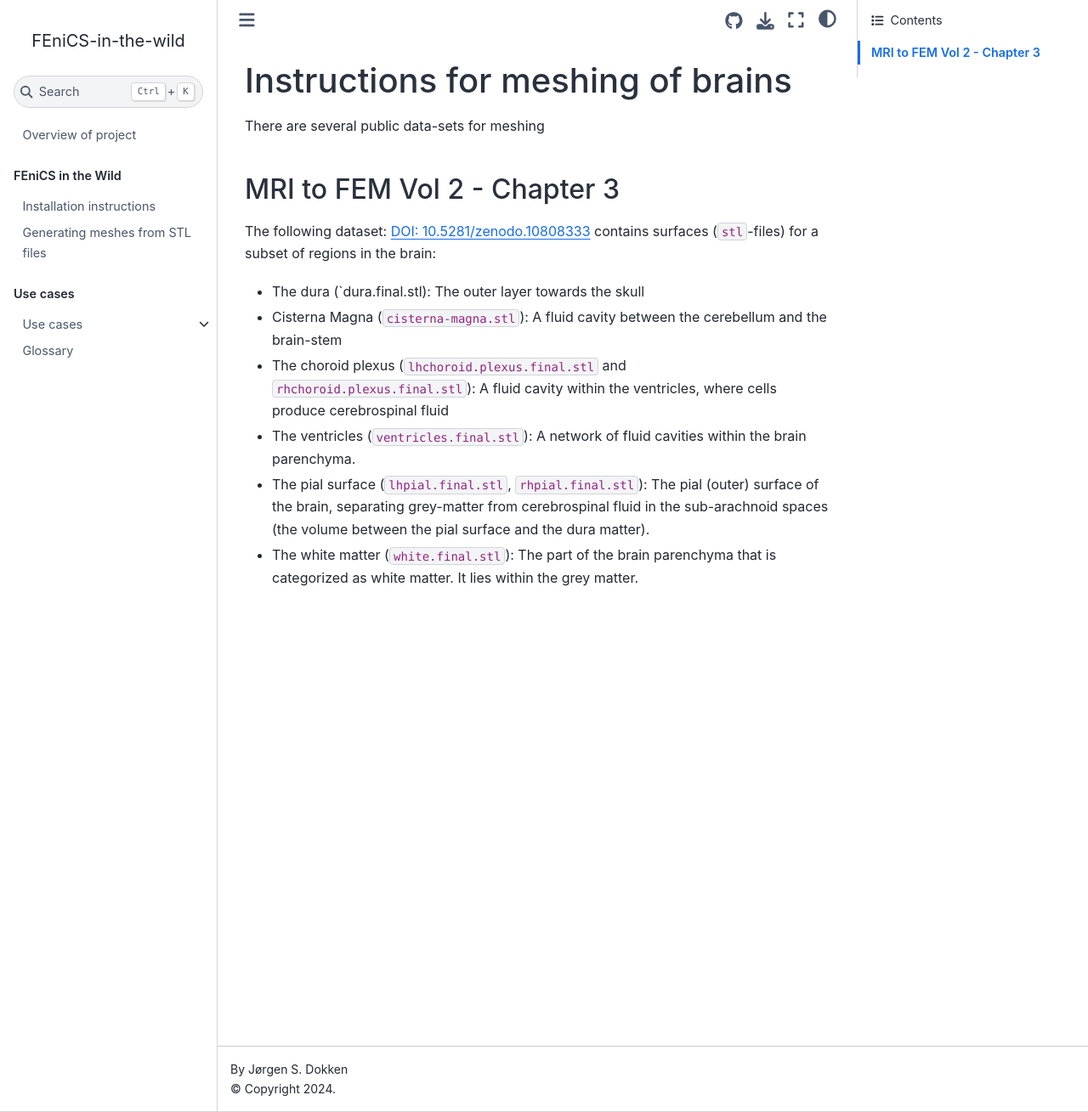
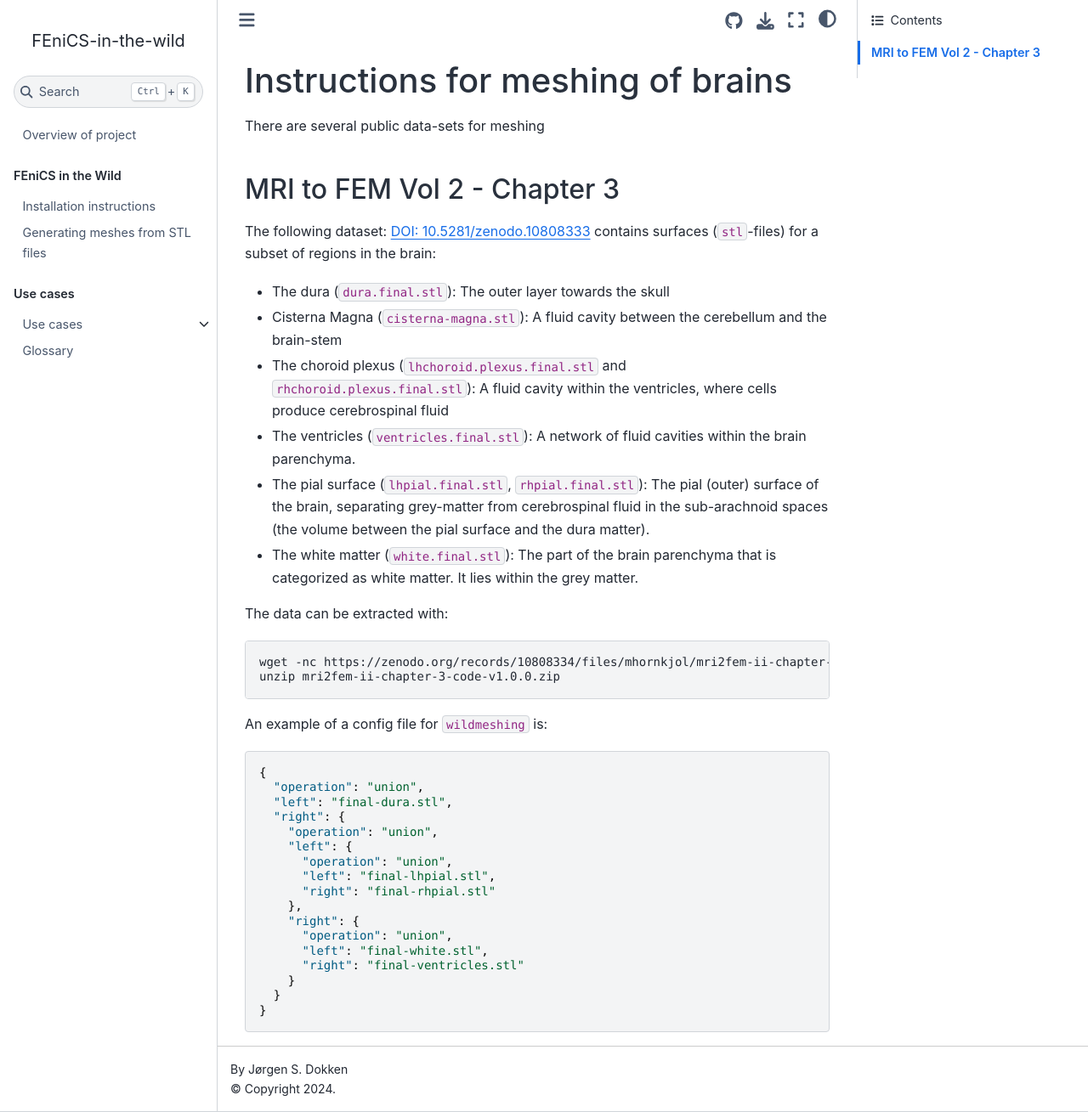
Before and after one commit to scientificcomputing/fenics-in-the-wild, a Jupyter Book: the page built from meshing_instructions.md, in a window 1280 px wide and 1309 px high. Shown: the whole window at 85% size. Built offline with Jupyter Book 1.0.4 settings and Sphinx 7.4.7 and the Sphinx Book theme 1.1.4, drawn with Linux system fonts in a browser that asks for light colours.

Commit message:
Add some more instructions

````diff
--- a/meshing_instructions.md
+++ b/meshing_instructions.md
@@ -7,9 +7,38 @@ There are several public data-sets for meshing
 The following dataset: [DOI: 10.5281/zenodo.10808333](https://doi.org/10.5281/zenodo.10808333)
 contains surfaces (`stl`-files) for a subset of regions in the brain:
 
-- The dura (`dura.final.stl): The outer layer towards the skull
+- The dura (`dura.final.stl`): The outer layer towards the skull
 - Cisterna Magna (`cisterna-magna.stl`): A fluid cavity between the cerebellum and the brain-stem
 - The choroid plexus (`lhchoroid.plexus.final.stl` and `rhchoroid.plexus.final.stl`): A fluid cavity within the ventricles, where cells produce cerebrospinal fluid
 - The ventricles (`ventricles.final.stl`): A network of fluid cavities within the brain parenchyma.
 - The pial surface (`lhpial.final.stl`, `rhpial.final.stl`): The pial (outer) surface of the brain, separating grey-matter from cerebrospinal fluid in the sub-arachnoid spaces (the volume between the pial surface and the dura matter).
 - The white matter (`white.final.stl`): The part of the brain parenchyma that is categorized as white matter. It lies within the grey matter.
+
+The data can be extracted with:
+
+```bash
+wget -nc https://zenodo.org/records/10808334/files/mhornkjol/mri2fem-ii-chapter-3-code-v1.0.0.zip && \
+unzip mri2fem-ii-chapter-3-code-v1.0.0.zip
+```
+
+An example of a config file for `wildmeshing` is:
+
+```json
+{
+  "operation": "union",
+  "left": "final-dura.stl",
+  "right": {
+    "operation": "union",
+    "left": {
+      "operation": "union",
+      "left": "final-lhpial.stl",
+      "right": "final-rhpial.stl"
+    },
+    "right": {
+      "operation": "union",
+      "left": "final-white.stl",
+      "right": "final-ventricles.stl"
+    }
+  }
+}
+```
````
